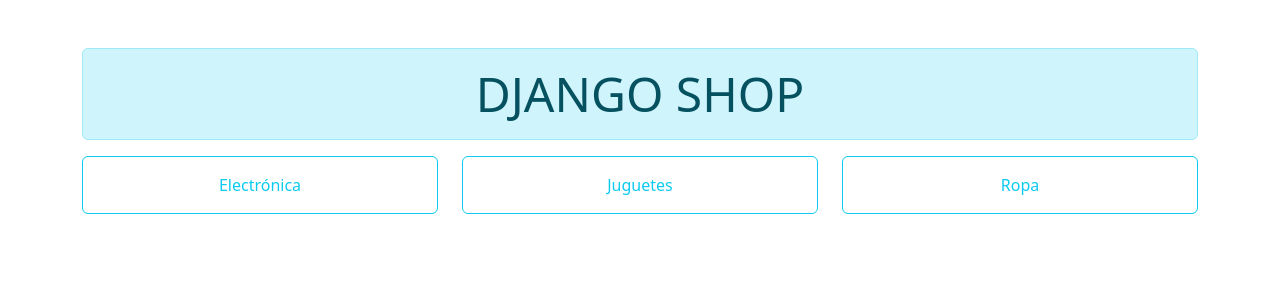
After one commit to TatySCV/BackEnd, a Django app: page / in a window 1280 px wide. The commit adds this page. Shown: the top 300 px of the page. Run offline with Django 4.2, Linux system fonts and the light colour scheme.

Commit message:
Update Clase12Septiembre

```diff
--- a/Proyecto_2/Proyecto_2/settings.py
+++ b/Proyecto_2/Proyecto_2/settings.py
@@ -56,7 +56,7 @@ ROOT_URLCONF = 'Proyecto_2.urls'
 TEMPLATES = [
     {
         'BACKEND': 'django.template.backends.django.DjangoTemplates',
-        'DIRS': [],
+        'DIRS': [os.path.join(BASE_DIR, 'template')],
         'APP_DIRS': True,
         'OPTIONS': {
             'context_processors': [
--- a/Proyecto_2/Proyecto_2/urls.py
+++ b/Proyecto_2/Proyecto_2/urls.py
@@ -21,4 +21,7 @@ from proyecto_app import views
 urlpatterns = [
     path('admin/', admin.site.urls),
     path('', views.index),
+    path('electronica/', views.electronica),
+    path('juguetes/', views.juguetes),
+    path('ropa/', views.ropa)
 ]
--- a/Proyecto_2/proyecto_app/views.py
+++ b/Proyecto_2/proyecto_app/views.py
@@ -2,4 +2,13 @@ from django.shortcuts import render
 
 # Create your views here.
 def index(request):
-    return render(request, 'proyecto_app/index.html')
+    return render(request, 'view/index.html')
+def electronica(request):
+    data = {"titulo" : "Electrónica"}
+    return render(request, 'view/producto.html', data)
+def juguetes(request):
+    data = {"titulo" : "Juguetes"}
+    return render(request, 'view/producto.html', data)
+def ropa(request):
+    data = {"titulo" : "Ropa"}
+    return render(request, 'view/producto.html', data)
--- /dev/null
+++ b/Proyecto_2/template/view/index.html
@@ -0,0 +1,25 @@
+<!DOCTYPE html>
+<html lang="en">
+
+    <head>
+        <meta charset="UTF-8">
+        <meta name="viewport" content="width=device-width, initial-scale=1.0">
+        <link href="https://cdn.jsdelivr.net/npm/bootstrap@5.3.1/dist/css/bootstrap.min.css" rel="stylesheet"
+        integrity="sha384-4bw+/aepP/YC94hEpVNVgiZdgIC5+VKNBQNGCHeKRQN+PtmoHDEXuppvnDJzQIu9" crossorigin="anonymous">
+
+        <title>Tienda Django</title>
+    </head>
+
+    <body class="container mt-5">
+
+        <div class="alert alert-info text-center display-5">DJANGO SHOP</div>
+
+        <div class="row">
+            <div class="col"><a href="/electronica" class="btn btn-outline-info w-100 p-3">Electrónica</a></div>
+            <div class="col"><a href="/juguetes" class="btn btn-outline-info w-100 p-3">Juguetes</a></div>
+            <div class="col"><a href="/ropa" class="btn btn-outline-info w-100 p-3">Ropa</a></div>
+        </div>
+
+    </body>
+
+</html>
```
Also changed, not shown: Proyecto_2/template/view/producto.html (renamed from Proyecto_2/template/index.html, +6 -3 lines), Proyecto_2/db.sqlite3 (added).
